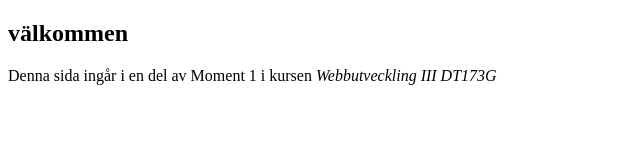
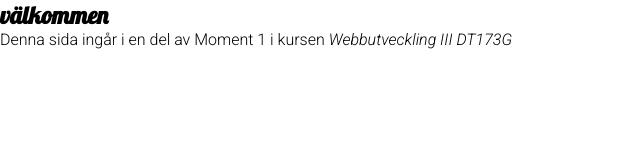
Before and after one commit to Ztawh/Ztawh.github.io, a plain HTML site: page index.html in a window 1280 px wide. Shown: the whole page, without its empty margins (0-640 px from the left). Drawn offline with Linux system fonts and the light colour scheme.

Commit message:
Lägger till kommentarer samt ny css-fil.

```diff
--- a/index.html
+++ b/index.html
@@ -4,8 +4,10 @@
     <meta charset="UTF-8">
     <meta name="viewport" content="width=device-width, initial-scale=1.0">
     <title>Moment 1 | GitHub Pages</title>
+    <link rel="stylesheet" href="style.css">
 </head>
 <body>
+    <!-- Enkel beskrivning av sidans syfte -->
     <section>
         <h1>välkommen</h1>
         <p>Denna sida ingår i en del av Moment 1 i kursen <i>Webbutveckling III DT173G</i></p>
--- /dev/null
+++ b/style.css
@@ -0,0 +1,15 @@
+@import url('https://fonts.googleapis.com/css2?family=Lobster&family=Roboto:ital,wght@0,300;1,300&display=swap');
+
+* {
+    box-sizing: border-box;
+    margin: 0;
+    padding: 0;
+}
+
+body {
+    font-family: 'Roboto', sans-serif;
+}
+
+h1 {
+    font-family: 'Lobster', cursive;
+}
```
